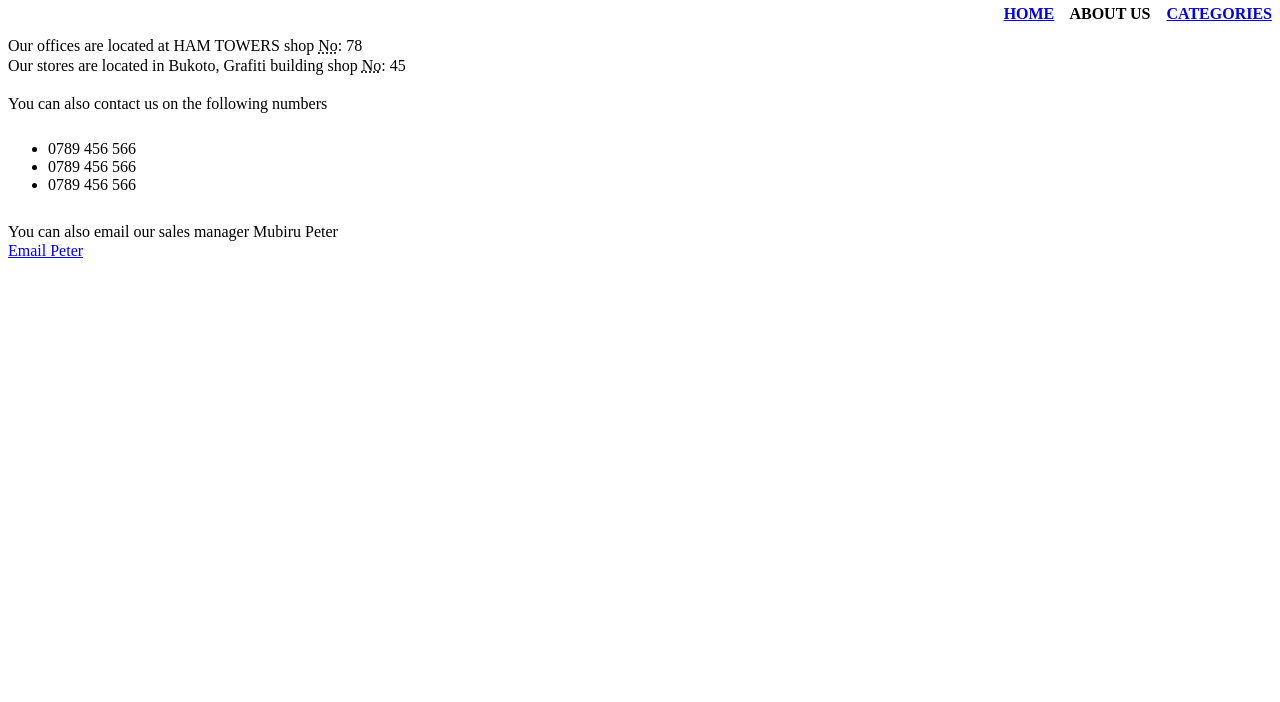
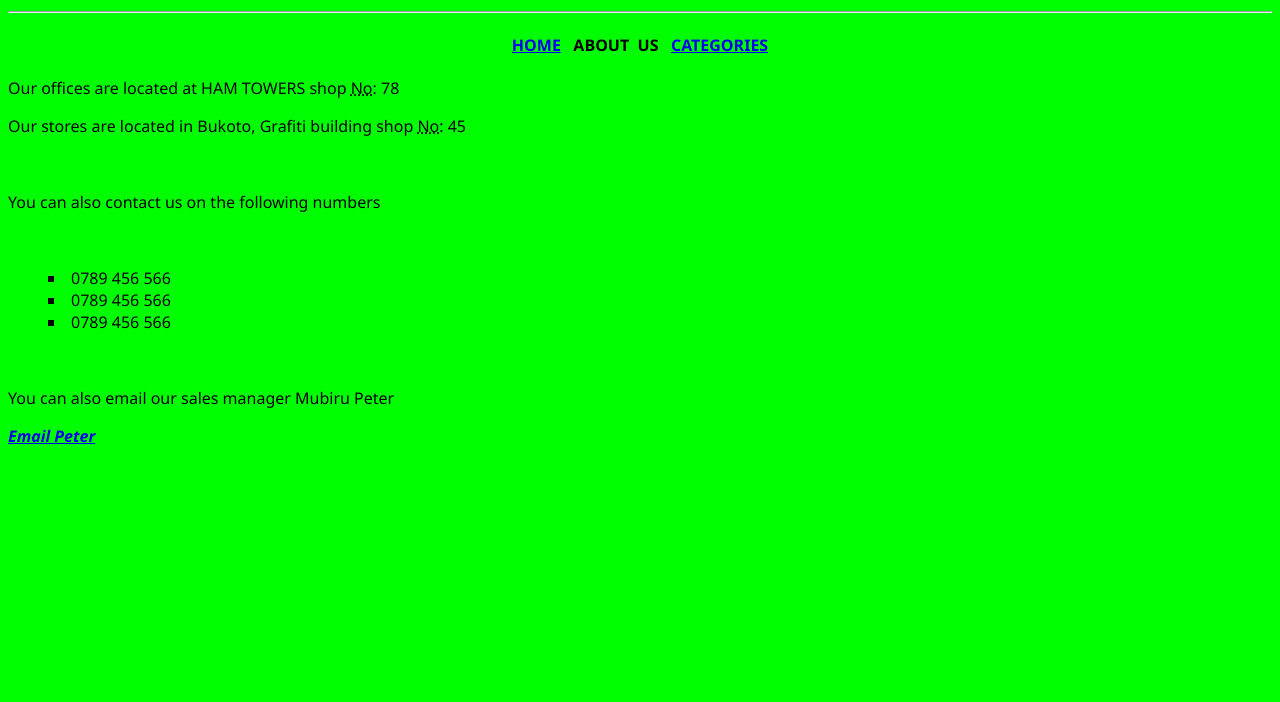
Before and after one commit to mwezker/Challenge_1, a plain HTML site: page About Us.html in a window 1280 px wide. Shown: the part 98-800 px from the top of the page. Drawn offline with Linux system fonts and the light colour scheme.

Commit message:
added changes after talking to Ms Edith
Centered h1 and h2, put bullets inside,moved styles to stylesheet, added click to call, changed background colors, changed font family etc

```diff
--- a/About Us.html
+++ b/About Us.html
@@ -1,44 +1,61 @@
 <!DOCTYPE html>
 <html lang="en">
-<head>
-    <meta charset="UTF-8">
-    <meta http-equiv="X-UA-Compatible" content="IE=edge">
-    <meta name="viewport" content="width=device-width, initial-scale=1.0">
+  <head>
+    <meta charset="UTF-8" />
+    <meta http-equiv="X-UA-Compatible" content="IE=edge" />
+    <meta name="viewport" content="width=device-width, initial-scale=1.0" />
+    <link rel="stylesheet" href="style.css" />
     <title>About Us</title>
     <style>
-        h1 {
+      /* h1 {
             text-align: right;
+            margin-right: 10vw;
             line-height: normal;
         }
         h4 {
             text-align: right;
+            margin-right: 15vw;
             line-height: normal;
         }
         body {
-            line-height: 20%;
+            line-height: 80%;
+            font-family: 'Segoe UI', Tahoma, Geneva, Verdana, sans-serif;
         }
         li {
             line-height: normal;
-        }
+        } */
+
+        /* CODE COMMENTED OUT AND MOVED TO STYLESHEET */
     </style>
-</head>
-<body>
+  </head>
+  <body bgcolor="##00ff00">
     <h1>REGENT ONLINE SHOPS</h1>
     <hr>
     <abbr title=""></abbr>
-    <h4><a href="index.html">HOME</a>&nbsp; &nbsp; ABOUT US &nbsp;&nbsp;  <a href="Categories.html"><strong>CATEGORIES</strong></a></h4>
-    <p>Our offices are located at HAM TOWERS shop <abbr title="Number">No</abbr>: 78</p>
-    <p>Our stores are located in Bukoto, Grafiti building shop <abbr title="Number">No</abbr>: 45</p>
-    <br>
+    <h4>
+      <a href="index.html">HOME</a>&nbsp;&nbsp;
+       ABOUT&nbsp;&nbsp;US&nbsp;&nbsp;
+      <a href="Categories.html">CATEGORIES</a>
+    </h4>
+    <p>
+      Our offices are located at HAM TOWERS shop <abbr title="Number">No</abbr>:
+      78
+    </p>
+    <p>
+      Our stores are located in Bukoto, Grafiti building shop
+      <abbr title="Number">No</abbr>: 45
+    </p>
+    <br />
     <p>You can also contact us on the following numbers</p>
-    <br>
-    <ul >
-        <li>0789 456 566</li>
-        <li>0789 456 566</li>
-        <li>0789 456 566</li>
+    <br />
+    <ul id="tel">
+      <!-- Added Click to call event -->
+      <li><a href="tel:0789456566">0789 456 566</a></li>
+      <li><a href="tel:0789456566">0789 456 566</a></li>
+      <li><a href="tel:0789456566">0789 456 566</a></li>
     </ul>
-    <br>
+    <br />
     <p>You can also email our sales manager Mubiru Peter</p>
-    <a href="mailto:">Email Peter</a>
-</body>
+    <a href="mailto:peter@example.com"><em>Email Peter</em></a>
+  </body>
 </html>
--- a/style.css
+++ b/style.css
@@ -0,0 +1,25 @@
+body {
+    font-family: 'Segoe UI', Tahoma, Geneva, Verdana, sans-serif;
+}
+h1 {
+    font-size: 2.5rem;
+}
+h1, h4 {
+    text-align: center;
+    line-height: normal;
+  }
+ul > li {
+    list-style: square;
+    list-style-position: inside;
+}
+a {
+    font-weight: bold;
+}
+#tel a {
+    font-weight: normal;
+    color: black;
+    text-decoration: none;
+}
+div {
+    font-weight: bold;
+}
```
Also changed, not shown: Categories.html (+30 -18 lines), index.html (+19 -9 lines).
